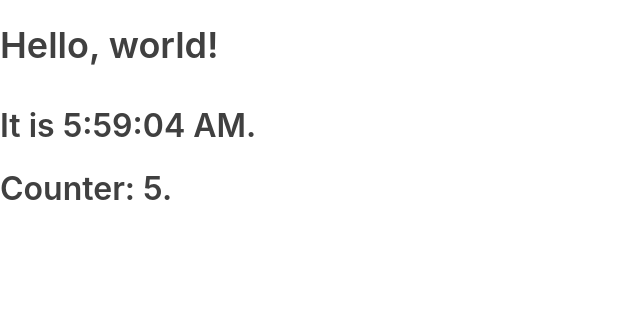
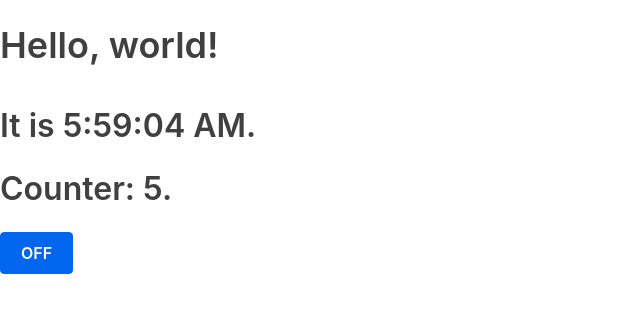
Before and after one commit to ravitejagGitHub/react-tutorial, a React (Create React App) app: page / in a window 1280 px wide. Shown: the top 312 px of the page, without its empty margins (0-640 px from the left). Built offline with nearby package versions, Linux system fonts and the light colour scheme.

Commit message:
handle event with bind

```diff
--- /dev/null
+++ b/src/HandlingEvents/Toggle.js
@@ -0,0 +1,24 @@
+import { Component } from "react";
+
+export class Toggle extends Component {
+    constructor(props) {
+        super(props);
+        this.state = { isToggleOn: false };
+
+        this.togglesState = this.togglesState.bind(this);
+    }
+
+    togglesState() {
+        this.setState(prevState => ({
+            isToggleOn: !prevState.isToggleOn
+        }));
+    }
+
+    render() {
+        return (
+            <button onClick={this.togglesState}>
+                {this.state.isToggleOn ? 'ON' : 'OFF'}
+            </button>
+        )
+    }
+}
--- a/src/index.js
+++ b/src/index.js
@@ -6,11 +6,13 @@ import { Clock } from './State/Clock';
 import './index.css';
 import { Counter } from './State/Counter';
 
+import { Toggle } from './HandlingEvents/Toggle';
 
 
 ReactDOM.render(
     <>
         <Clock />
         <Counter />
+        <Toggle />
     </>
     , document.querySelector('#root'))
```
